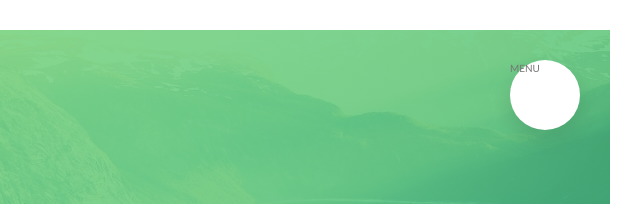
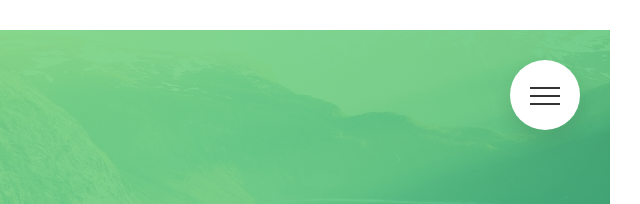
Before and after one commit to Cesar-Jim/sass-advanced, a website: page index.html in a window 1280 px wide. Shown: the top 204 px of the page, 640-1280 px from the left. Drawn offline with Linux system fonts and the light colour scheme.

Commit message:
top right menu icon completed

```diff
--- a/index.html
+++ b/index.html
@@ -25,7 +25,9 @@
         class="navigation__checkbox"
         id="navigation-toggle"
       />
-      <label for="navigation-toggle" class="navigation__button">MENU</label>
+      <label for="navigation-toggle" class="navigation__button">
+        <span class="navigation__icon">&nbsp;</span>
+      </label>
       <div class="navigation__background">&nbsp;</div>
       <nav class="navigation__nav">
         <ul class="navigation__list">
--- a/sass/layout/_navigation.scss
+++ b/sass/layout/_navigation.scss
@@ -13,6 +13,9 @@
     border-radius: 50%;
     z-index: 2000;
     box-shadow: 0 1rem 2rem rgba($color-black, 0.1);
+
+    text-align: center; // this is for the menu icon
+    cursor: pointer;
   }
 
   &__background {
@@ -93,6 +96,8 @@
     }
   }
 
+  // FUNCTIONALITY:
+
   &__checkbox:checked ~ &__background {
     transform: scale(80);
   }
@@ -101,4 +106,57 @@
     opacity: 1;
     width: 100%;
   }
+
+  // ICON:
+  &__icon {
+    position: relative;
+    margin-top: 3.5rem;
+
+    &,
+    &::before,
+    &::after {
+      width: 3rem;
+      height: 2px;
+      background-color: $color-grey-dark-3;
+      display: inline-block;
+    }
+
+    &::before,
+    &::after {
+      content: ''; // in order to before and after make effect they need to have their content defined
+      position: absolute;
+      left: 0;
+      transition: all 0.2s;
+    }
+
+    &::before {
+      top: -0.8rem;
+    }
+
+    &::after {
+      top: 0.8rem;
+    }
+  }
+
+  &__button:hover &__icon::before {
+    top: -1rem;
+  }
+
+  &__button:hover &__icon::after {
+    top: 1rem;
+  }
+
+  &__checkbox:checked + &__button &__icon {
+    background-color: transparent;
+  }
+
+  &__checkbox:checked + &__button &__icon::before {
+    top: 0;
+    transform: rotate(135deg);
+  }
+
+  &__checkbox:checked + &__button &__icon::after {
+    top: 0;
+    transform: rotate(-135deg);
+  }
 }
```
Also changed, not shown: css/style.css.
